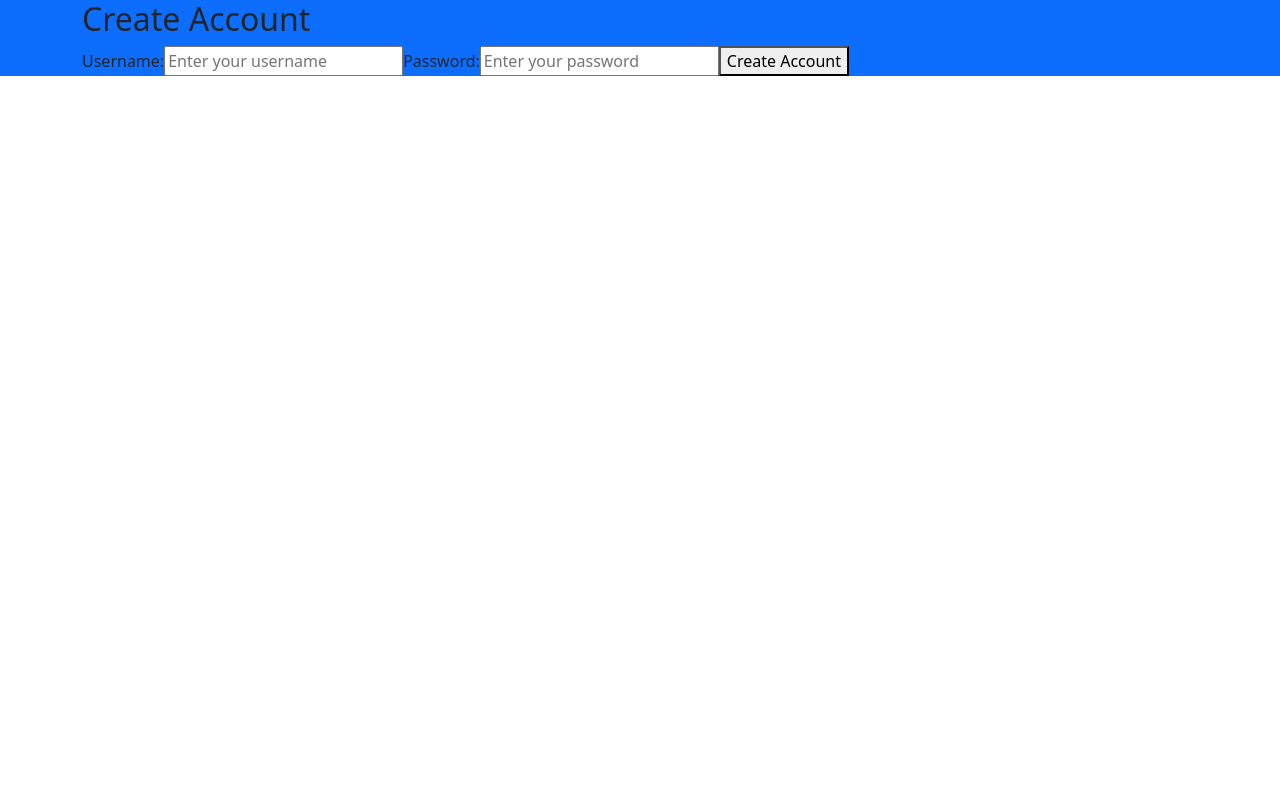
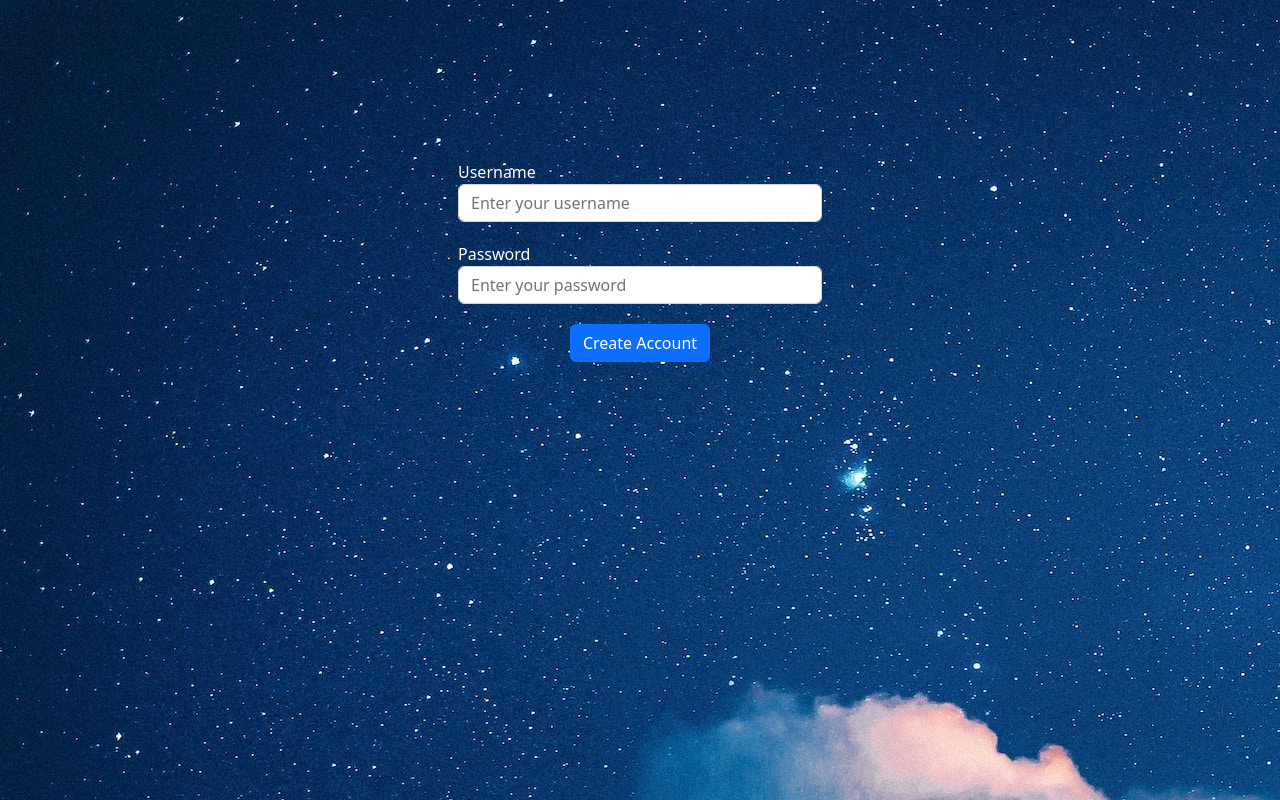
Before and after one commit to jdalfaro4/Sleep-Minded, a React (Create React App) app in the folder client/: page /CreateAccount in a window 1280 px wide. Shown: the top 800 px of the page. Built offline with nearby package versions, Linux system fonts and the light colour scheme.

Commit message:
signin page CSS added

```diff
--- a/client/src/Pages/CreateAccountPage.js
+++ b/client/src/Pages/CreateAccountPage.js
@@ -24,31 +24,61 @@ const CreateAccountPage = ({ handleGoBack }) => {
   }
 
   return (
-    <div className="container">
-      <h2>Create Account</h2>
-      <form>
-        <label htmlFor="username">Username:</label>
-        <input
-          type="text"
+    // <div className="container">
+    //   <h2>Create Account</h2>
+    //   <form>
+    //     <label htmlFor="username">Username:</label>
+    //     <input
+    //       type="text"
+    //       id="username"
+    //       name="username"
+    //       placeholder="Enter your username"
+    //       value={username}
+    //       onChange={handleUsernameChange}
+    //       required
+    //     />
+    //     <label htmlFor="password">Password:</label>
+    //     <input
+    //       type="password"
+    //       id="password"
+    //       name="password"
+    //       placeholder="Enter your password"
+    //       value={password}
+    //       onChange={handlePasswordChange}
+    //       required
+    //     />
+    //     <button type="submit" onClick={handleCreateAccount}>Create Account</button>
+    //   </form>
+    // </div>
+    <div className="background-image">
+      <div className="contact-container d-flex flex-column align-items-center justify-content-center">
+        <form className="form-row enter">
+          <div className="form-group contact-form">
+            <label htmlFor="exampleFormControlTextarea1">Username</label>
+            <input type="text"
               id="username"
               name="username"
               placeholder="Enter your username"
               value={username}
               onChange={handleUsernameChange}
-          required
-        />
-        <label htmlFor="password">Password:</label>
-        <input
-          type="password"
+              required className="form-control" />
+          </div>
+
+          <div className="form-group">
+            <label htmlFor="exampleFormControlTextarea1">Password</label>
+            <input type="password"
               id="password"
               name="password"
               placeholder="Enter your password"
               value={password}
               onChange={handlePasswordChange}
-          required
-        />
-        <button type="submit" onClick={handleCreateAccount}>Create Account</button>
+              required className="form-control" />
+          </div>
         </form>
+        <input className="btn btn-primary signup" type="submit" onClick={handleCreateAccount} value="Create Account"></input>
+        {/* <input className="btn btn-primary signup" type="submit" value="Go Back"></input> */}
+      </div>
+
     </div>
   );
 };
```
Lines whose indentation alone changed are shown as unchanged.
